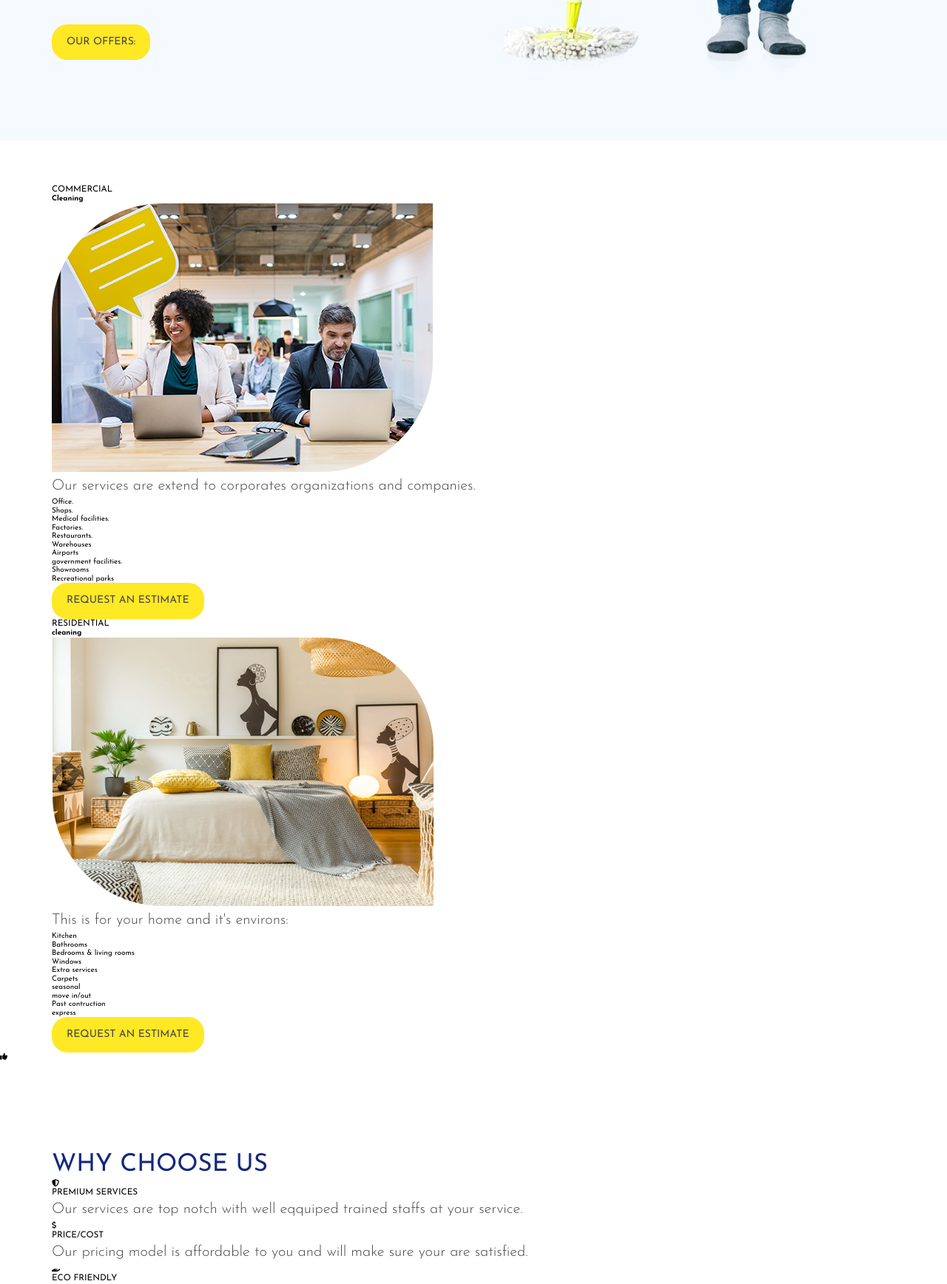
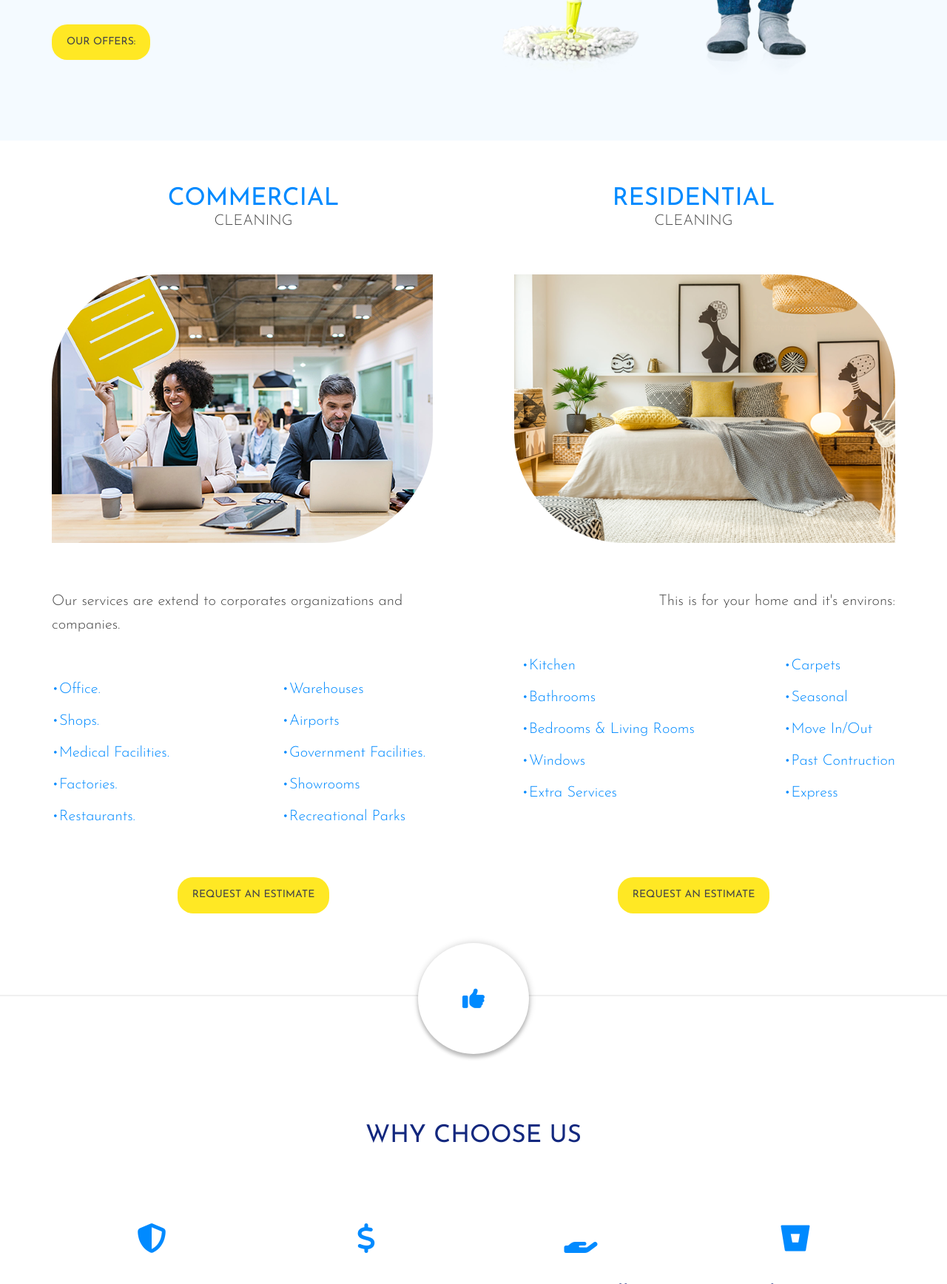
Before and after one commit to VitomsCatena/Mahle-Dust-Bubble, a PHP site: page / in a window 1280 px wide. Shown: the part 610-2346 px from the top of the page at 74% size. Run offline with PHP 8.4, Linux system fonts and the light colour scheme; some libraries are stand-ins or nearby versions.

Commit message:
css update

```diff
--- a/css/style.css
+++ b/css/style.css
@@ -324,3 +324,235 @@
 }
 
 /* End of Home Section  */
+
+/* Start Services Section  */
+.services {
+    position: relative;
+    border-bottom: .2rem solid #f0f0f0;
+}
+
+.services .container {
+    display: grid;
+    grid-template-columns: repeat(auto-fit, minmax(min(30rem, 100%), 1fr));
+    gap: 5rem;
+}
+
+.services .container .serv-box {
+    display: flex;
+    flex-direction: column;
+}
+
+.services .container .serv-box .serv-heading {
+    text-align: center;
+    margin-bottom: 6rem;
+}
+
+.services .container .serv-box .serv-heading h3 {
+    font-size: 3.3rem;
+    color: var(--blueColor);
+}
+
+.services .container .serv-box .serv-heading h4 {
+    font-size: 2rem;
+    font-weight: 300;
+    color: var(--textColor);
+    text-transform: uppercase;
+}
+
+.services .container .serv-box .serv-img img {
+    max-width: 100%;
+}
+
+.services .container .serv-box p {
+    max-width: 51.5rem;
+    margin-bottom: 6rem;
+    margin-top: 6rem;
+}
+
+.services .container .serv-box .list {
+    margin-bottom: 5rem;
+}
+
+.services .container .serv-box .list ul li {
+    position: relative;
+    font-size: 1.6rem;
+    font-weight: 300;
+    color: var(--blueColor);
+    text-transform: capitalize;
+    margin-bottom: 2rem;
+    margin-left: 1rem;
+}
+
+.services .container .serv-box .list ul li::before {
+    content: "• ";
+    position: absolute;
+    top: 0;
+    left: -1rem;
+}
+
+.services .container .serv-box a {
+    max-width: 21.6rem;
+    margin: auto;
+    margin-bottom: 5rem;
+}
+
+.services .like {
+    display: none;
+}
+
+.services .fa-thumbs-up.active {
+    animation: rotation .8s linear;
+}
+
+@keyframes rotation {
+    0% {
+        transform: rotateY(0deg);
+    }
+
+    100% {
+        transform: rotateY(360deg);
+    }
+}
+
+@media(min-width: 768px) {
+    .services .container .serv-box .list {
+        display: flex;
+        gap: 2rem;
+    }
+
+    .services .container .serv-box .serv-img {
+        text-align: center;
+    }
+
+    .services .container .serv-box p {
+        text-align: center;
+        margin-left: auto;
+        margin-right: auto;
+    }
+
+    .services .like {
+        position: absolute;
+        bottom: -8rem;
+        left: calc(50% - 15rem/2);
+        width: 15rem;
+        height: 15rem;
+        border-radius: 50%;
+        display: flex;
+        align-items: center;
+        justify-content: center;
+        background-color: var(--whiteColor);
+        box-shadow: 0 .5rem .5rem rgba(0 0 0 / 20%), .1rem 0 1rem rgba(0 0 0 / 20%);
+    }
+
+    .services .like i {
+        color: var(--blueColor);
+        font-size: 3rem;
+    }
+}
+
+@media(min-width: 992px) {
+    .services .container .serv-box .list {
+        justify-content: space-between;
+    }
+}
+
+@media(min-width: 1200px) {
+    .services .container .serv-box .list {
+        display: flex;
+        justify-content: space-between;
+    }
+
+    .services .container .serv-box:nth-child(1) .serv-img {
+        text-align: left;
+    }
+
+    .services .container .serv-box:nth-child(2) .serv-img {
+        text-align: right;
+    }
+
+    .services .container .serv-box:nth-child(1) .list {
+        padding-right: 4rem;
+    }
+
+    .services .container .serv-box:nth-child(2) .list {
+        padding-left: 4rem;
+    }
+
+    .services .container .serv-box p {
+        text-align: left;
+        margin-left: 0;
+        margin-right: 0;
+    }
+
+    .services .container .serv-box:nth-child(2) p {
+        margin-left: auto;
+    }
+
+    .services .container .serv-box .list ul li {
+        font-size: 2rem;
+    }
+}
+
+@media(min-width: 1400px) {
+    .services .container .serv-box:nth-child(2) .list {
+        padding-left: 11rem;
+    }
+}
+
+/* End Services Section  */
+/* Start About Section  */
+.about {
+    padding: 10rem 0;
+}
+
+.about .container h2 {
+    text-align: center;
+    margin-top: 7rem;
+}
+
+.about .container .about-container {
+    display: grid;
+    grid-template-columns: repeat(auto-fit, minmax(min(24.8rem, 100%), 1fr));
+    gap: 2rem;
+    margin-top: 8rem;
+}
+
+.about .container .about-container .box {
+    padding: 2rem 1.1rem;
+    text-align: center;
+    cursor: pointer;
+}
+
+.about .container .about-container .box:hover {
+    box-shadow: 0 .1rem .5em .2rem rgba(0 0 0 / 20%);
+    transform: translateY(2rem);
+}
+
+.about .container .about-container .box i {
+    font-size: 4rem;
+    color: var(--blueColor);
+    margin-bottom: 4rem;
+}
+
+.about .container .about-container .box h3 {
+    font-size: 2.8rem;
+    color: var(--headingColor);
+    text-transform: capitalize;
+    position: relative;
+}
+
+.about .container .about-container .box h3::before {
+    content: "";
+    position: absolute;
+    bottom: -.5rem;
+    right: 27%;
+    height: .2rem;
+    width: 45%;
+    background-color: var(--yellowColor);
+}
+
+.about .container .about-container .box p {
+    margin-top: 2rem;
+}
+
+/* End About Section  */
```
